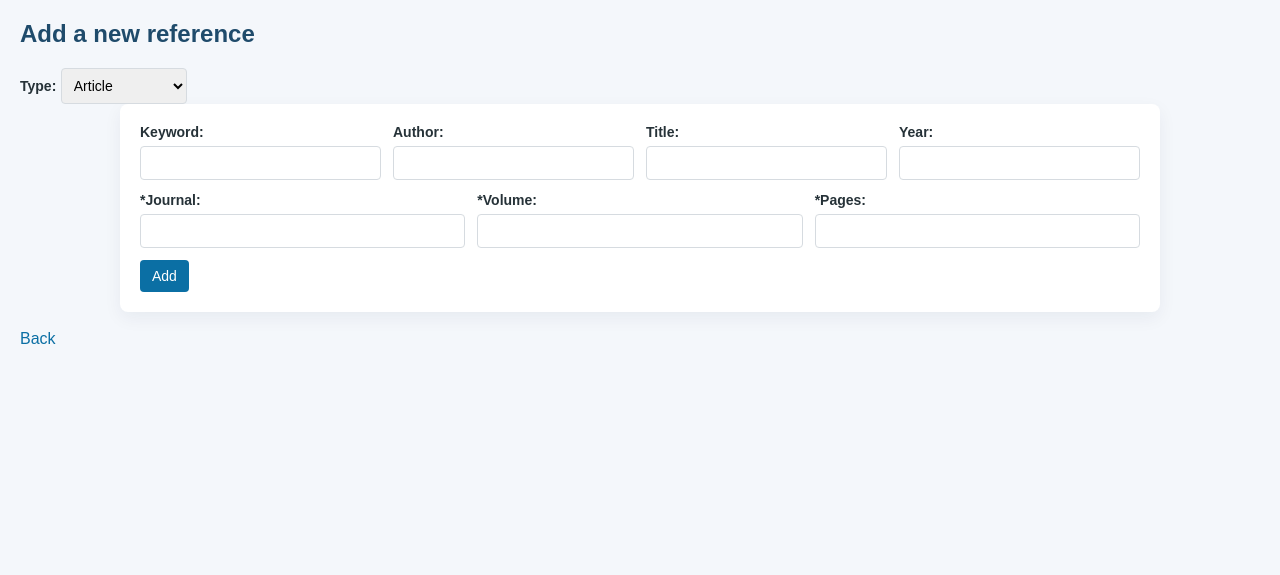
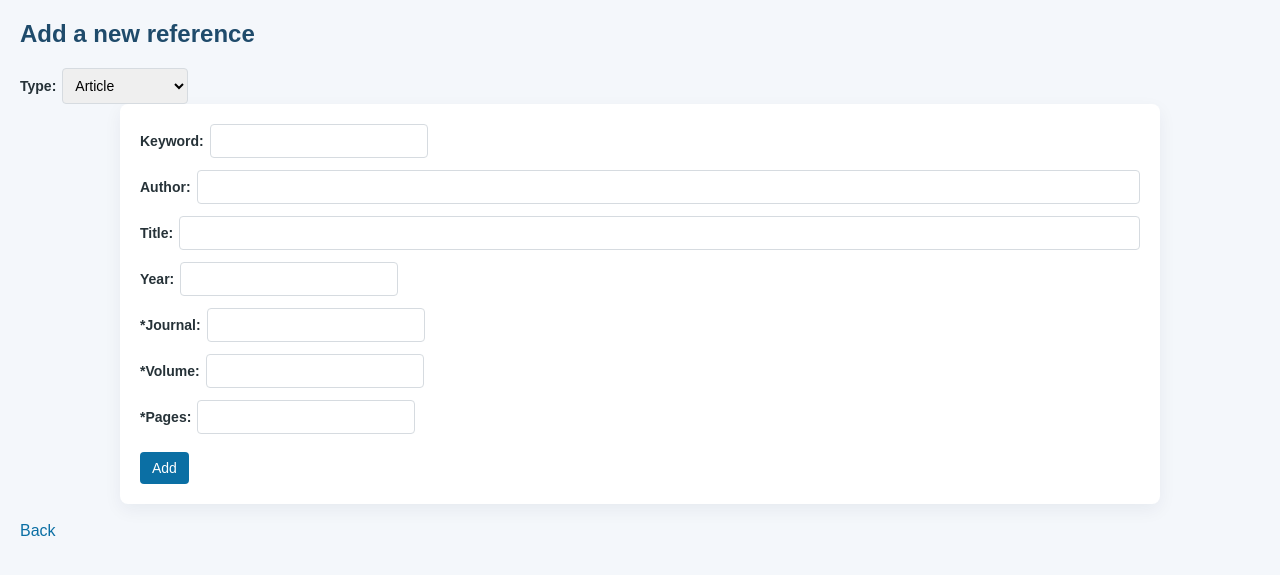
Before and after one commit to aapokoiv/viite-varasto, a Flask app: page /new_ref in a window 1280 px wide. Shown: the top 575 px of the page. Run offline with Flask 3, Linux system fonts and the light colour scheme; parts of the project's set-up code (start-up, migrations or seed data) failed here and were passed over.

Commit message:
Better input fields for adding

```diff
--- a/src/static/css/styles.css
+++ b/src/static/css/styles.css
@@ -37,10 +37,6 @@ button, input[type="submit"] {
 	border-radius: 4px;
 	cursor: pointer;
 	font-size: 14px;
-}
-
-button.secondary {
-	background: #f44336;
 }
 
 /* Flash messages */
@@ -118,23 +114,34 @@ button.secondary {
 /* Form layout for new/edit references */
 .form-grid {
 	display: flex;
+    flex-direction: column;
 	flex-wrap: wrap;
 	gap: 12px;
 }
 
 .form-row {
-	flex: 1 1 220px;
+	flex: 1 1 auto;
 	display: flex;
-	flex-direction: column;
+	flex-direction: row;
 	gap: 6px;
 }
 
-label { font-weight: 600; font-size: 14px; }
+label {
+    font-weight: 600;
+    font-size: 14px;
+    display: flex;
+    align-items: center;
+}
+
 input[type="text"], input[type="search"], select {
 	padding: 8px;
 	border: 1px solid #d6dbe0;
 	border-radius: 4px;
 	font-size: 14px;
+}
+
+input[type="text"] {
+    width: 200px;
 }
 
 /* Responsive tweaks */
@@ -144,4 +151,7 @@ input[type="text"], input[type="search"], select {
 	.refs-table th, .refs-table td { padding: 8px; }
 }
 
-.back-link { display: inline-block; margin-top: 12px; color: #0b6fa4; }
+.big-text-input {
+    display: flex;
+    flex: 1 1 auto;
+}
--- a/src/templates/new_ref.html
+++ b/src/templates/new_ref.html
@@ -16,7 +16,7 @@ Create a new todo
 </ul>
 {% endif %}
 {% endwith %}
-<form action="/new_ref" method="get" class="type-form">
+<form action="/new_ref" method="get" class="form-row">
   <label for="ref_type">Type:</label>
   <select id="ref_type" name="ref_type" required onchange="this.form.submit()">
     <option value="article" {% if option=="article" %}selected{% endif %}>Article</option>
@@ -26,7 +26,7 @@ Create a new todo
   </select>
 </form>
 
-<form action="/create_ref" method="post" class="new-ref-form container" autocomplete="off">
+<form action="/create_ref" method="post" class="container" autocomplete="off">
   <input type="hidden" name="ref_type" value="{{ option }}">
   <div class="form-grid">
     <div class="form-row">
@@ -36,12 +36,12 @@ Create a new todo
 
     <div class="form-row">
       <label for="ref_author">Author:</label>
-      <input type="text" id="ref_author" name="ref_author">
+      <input type="text" id="ref_author" name="ref_author" class="big-text-input">
     </div>
 
     <div class="form-row">
       <label for="ref_title">Title:</label>
-      <input type="text" id="ref_title" name="ref_title">
+      <input type="text" id="ref_title" name="ref_title" class="big-text-input">
     </div>
 
     <div class="form-row">
@@ -76,12 +76,12 @@ Create a new todo
     {% if option=="inproceedings" %}
     <div class="form-row">
       <label for="ref_booktitle">*Booktitle:</label>
-      <input type="text" id="ref_booktitle" name="ref_booktitle">
+      <input type="text" id="ref_booktitle" name="ref_booktitle" class="big-text-input">
     </div>
     {% endif %}
   </div>
-
-  <div style="margin-top:12px;">
+  <br>
+  <div>
     <button type="submit" name="ref_submit">Add</button>
   </div>
 </form>
```
